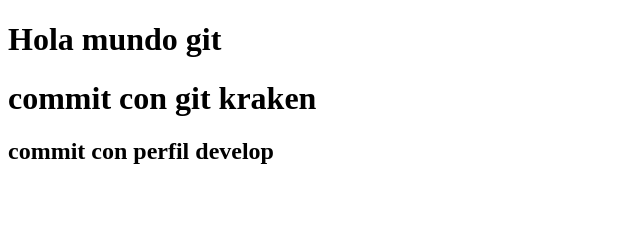
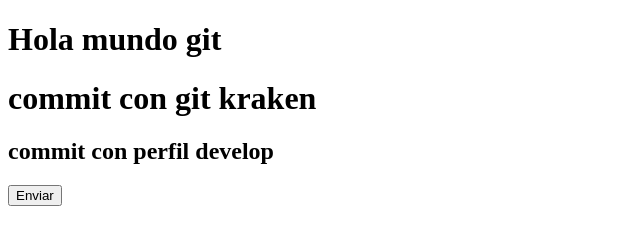
Before and after one commit to charlyhp13/helloword-git, a plain HTML site: page index.html in a window 1280 px wide. Shown: the whole page, without its empty margins (0-640 px from the left). Drawn offline with Linux system fonts and the light colour scheme.

Commit message:
Se agrego boton en formulario

```diff
--- a/index.html
+++ b/index.html
@@ -10,5 +10,9 @@
     <h1>Hola mundo git</h1>
     <h1>commit con git kraken</h1>
     <h2>commit con perfil develop</h2>
+
+    <form action="a" method="GET">
+        <input type="button" value="Enviar"
+    </form>
 </body>
 </html>
```
